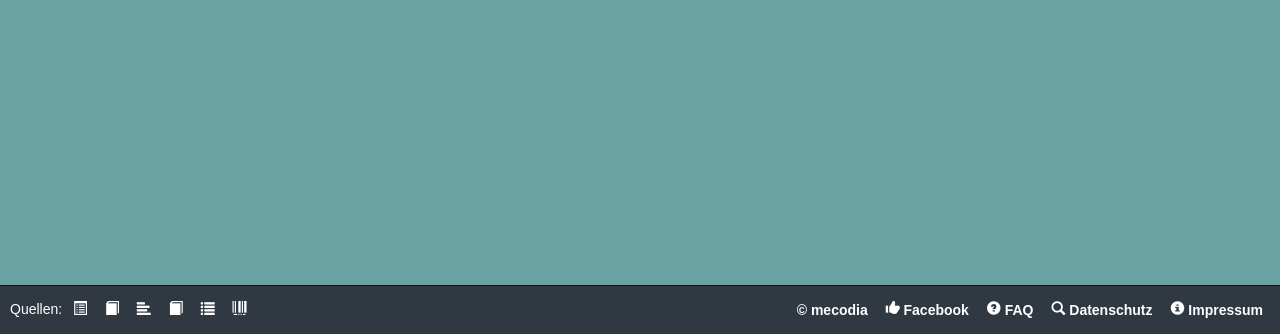
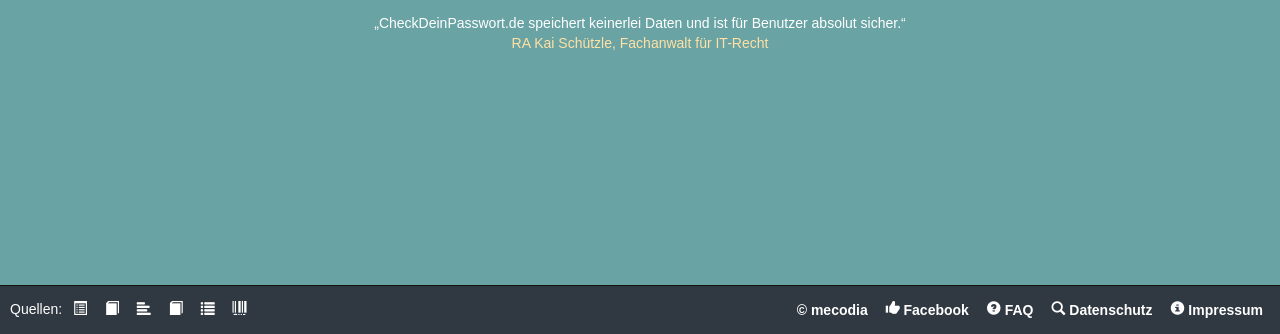
Before and after one commit to mecodia/check-dein-passwort, a website with bundled scripts: page app/assets/index.html in a window 1280 px wide. Shown: the part 466-800 px from the top of the page. Built offline with nearby package versions, Linux system fonts and the light colour scheme; files whose address does not match are found by name; a web font is replaced by a local one.

Commit message:
Add quote of lawyer.

```diff
--- a/app/assets/index.html
+++ b/app/assets/index.html
@@ -55,6 +55,14 @@
                     <strong id="kml-label">Gefördert durch das</strong><br>
                     <a title="Zum Kindermedienland Baden-Württemberg" class="thumbnail" style="display: inline-block;" href="http://www.kindermedienland-bw.de"><img id="kml" src="img/KinderMedienLand_Logo.png" alt="Kindermedienland Baden-Württemberg" style="height: 130px; width: 148px;" /></a>
                 </div>
+            </div>
+            <div class="row">
+              <div class="col-sm-12">
+                <p style="margin-top:10px;">
+                  &bdquo;CheckDeinPasswort.de speichert keinerlei Daten und ist für Benutzer absolut sicher.&ldquo;<br>
+                  <a href="http://www.ra-riegger.de/">RA Kai Schützle, Fachanwalt für IT-Recht</a>
+                </p>
+              </div>
             </div>
         </div>
     </div>
```
